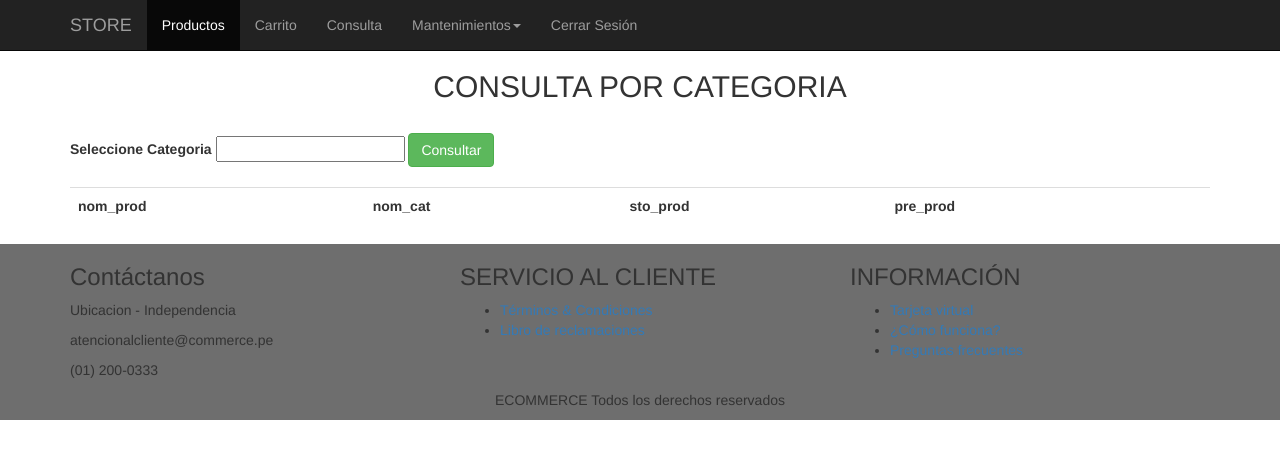
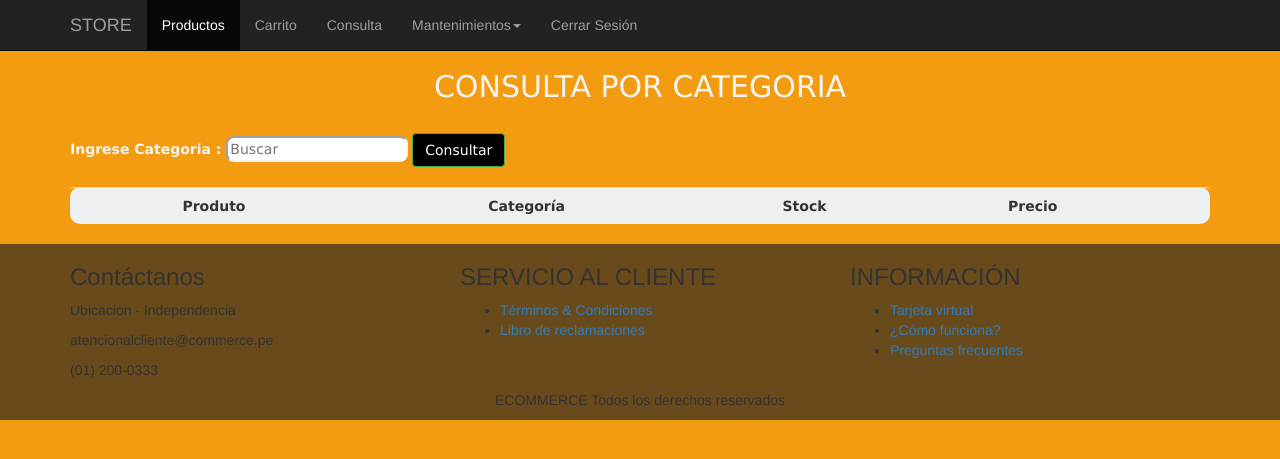
Before and after one commit to calebcv/Proyecto_DSW1, an ASP.NET MVC app: template Proyecto_DSW1/Views/Consulta/CategoriaListar.cshtml in a window 1280 px wide. Shown: the top 459 px of the page. Run offline with ASP.NET Core 8 and stand-ins for ASP.NET MVC 5, Linux system fonts and the light colour scheme; the template is opened without the code that fills it, so the values that code supplies are empty; the project's own start-up code is not run, and a stand-in starts its controllers and pages; some libraries are stand-ins or nearby versions.

Commit message:
css consulta

```diff
--- a/Proyecto_DSW1/Views/Consulta/CategoriaListar.cshtml
+++ b/Proyecto_DSW1/Views/Consulta/CategoriaListar.cshtml
@@ -3,8 +3,9 @@
 @{
     ViewBag.Title = "CategoriaListar";
 }
+<body style="background-color: #F39C12 ">
 
-<h2 class="text-center">CONSULTA POR CATEGORIA</h2>
+<h2 class="text-center"style="color:whitesmoke ;font-family:'Lucida Sans', 'Lucida Sans Regular', 'Lucida Grande', 'Lucida Sans Unicode', Geneva, Verdana, sans-serif">CONSULTA POR CATEGORIA</h2>
 
 @*<p>
     @Html.ActionLink("Create New", "Create")
@@ -12,24 +13,24 @@
 <br />
 @using (Html.BeginForm())
 {
-    <strong>Seleccione  Categoria</strong>
-    <input type="text" name="nom_cat" value="@ViewBag.nom_cat" />
-    <input type="submit" value="Consultar" class="btn btn-success" />
+    <strong class="texto" style="color:whitesmoke">Ingrese  Categoria :  </strong>
+    <input class="texto" type="text" name="nom_cat" value="@ViewBag.nom_cat" placeholder="Buscar" style="border-radius:8px; border-color:whitesmoke"/>
+    <input  type="submit" value="Consultar" class="btn btn-success" style="background-color: black;font-family:'Lucida Sans', 'Lucida Sans Regular', 'Lucida Grande', 'Lucida Sans Unicode', Geneva, Verdana, sans-serif"/>
 }
 <br />
-<table class="table">
+<table class="table" style="background-color: #ECF0F1; border-radius: 10px ">
     <tr>
-        <th>
-            @Html.DisplayNameFor(model => model.nom_prod)
+        <th >
+            Produto
         </th>
         <th>
-            @Html.DisplayNameFor(model => model.nom_cat)
+            Categoría
         </th>
         <th>
-            @Html.DisplayNameFor(model => model.sto_prod)
+            Stock
         </th>
         <th>
-            @Html.DisplayNameFor(model => model.pre_prod)
+            Precio
         </th>
         <th></th>
     </tr>
@@ -58,3 +59,17 @@
     }
 
 </table>
+</body>
+<style>
+    th {
+        text-align: center;
+        font-family: 'Lucida Sans', 'Lucida Sans Regular', 'Lucida Grande', 'Lucida Sans Unicode', Geneva, Verdana, sans-serif
+    }
+    td {
+        text-align: center;
+        font-family: 'Lucida Sans', 'Lucida Sans Regular', 'Lucida Grande', 'Lucida Sans Unicode', Geneva, Verdana, sans-serif
+    }
+    .texto {
+        font-family: 'Lucida Sans', 'Lucida Sans Regular', 'Lucida Grande', 'Lucida Sans Unicode', Geneva, Verdana, sans-serif
+    }
+</style>
```
Also changed, not shown: Proyecto_DSW1/Content/css/Login.css (+17 -0 lines), Proyecto_DSW1/Views/Login/Login.cshtml (+4 -4 lines).
